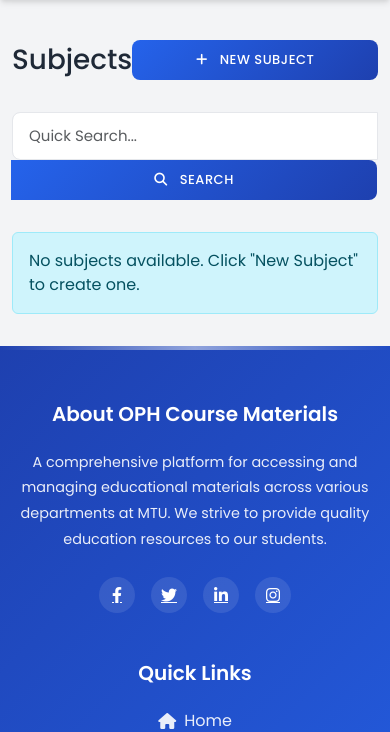
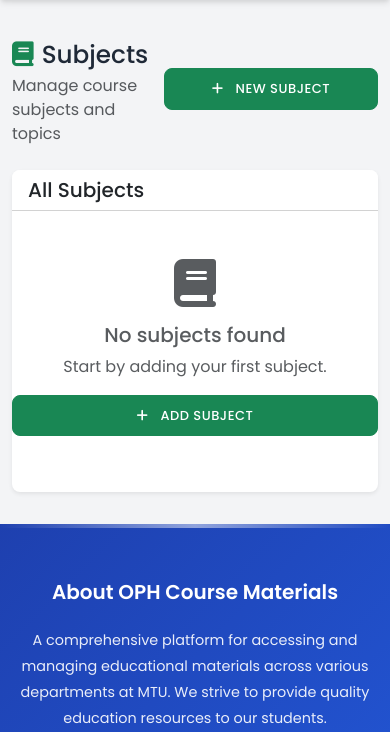
Before and after one commit to op-h/DATABASE, a Flask app: template app/templates/admin/subjects.html in a window 390 px wide. Shown: the part 60-792 px from the top of the page. Run offline with Flask 3, Linux system fonts and the light colour scheme; the template is opened without the code that fills it, so the values that code supplies are empty; some libraries are stand-ins or nearby versions.

Commit message:
Improved admin UI: Enhanced materials and subjects templates with modern table design

```diff
--- a/app/templates/admin/subjects.html
+++ b/app/templates/admin/subjects.html
@@ -4,58 +4,96 @@
 
 {% block content %}
 <div class="container mt-4">
+    <!-- Header -->
     <div class="d-flex justify-content-between align-items-center mb-4">
-        <h1>Subjects</h1>
-        <a href="{{ url_for('admin.add_subject') }}" class="btn btn-primary">
+        <div>
+            <h1 class="h2 mb-1">
+                <i class="fas fa-book me-2 text-success"></i>Subjects
+            </h1>
+            <p class="text-muted mb-0">Manage course subjects and topics</p>
+        </div>
+        <a href="{{ url_for('admin.add_subject') }}" class="btn btn-success">
             <i class="fas fa-plus me-1"></i>New Subject
         </a>
     </div>
 
-    {% include 'components/search.html' with context %}
-
-    <div class="row">
-        {% for subject in subjects %}
-        <div class="col-md-4 mb-4">
-            <div class="card h-100">
-                <div class="card-body">
-                    <h5 class="card-title">{{ subject.name }}</h5>
-                    <p class="card-text text-muted">
-                        Department: {{ subject.department.name }}<br>
-                        {{ subject.materials.count() }} materials
-                    </p>
-                    <div class="d-flex justify-content-between mt-3">
-                        <a href="{{ url_for('admin.edit_subject', id=subject.id) }}" class="btn btn-outline-primary">
-                            <i class="fas fa-edit me-1"></i>Edit
-                        </a>
-                        <a href="{{ url_for('admin.delete_subject', id=subject.id) }}"
-                           class="btn btn-outline-danger"
-                           onclick="return confirm('Are you sure you want to delete this subject? This action cannot be undone.');">
-                            <i class="fas fa-trash-alt me-1"></i>Delete
-                        </a>
-                    </div>
-                </div>
+    <!-- Subjects List -->
+    <div class="card shadow-sm">
+        <div class="card-header bg-white">
+            <h5 class="mb-0">All Subjects</h5>
+        </div>
+        <div class="card-body p-0">
+            {% if subjects %}
+            <div class="table-responsive">
+                <table class="table table-hover mb-0">
+                    <thead class="table-light">
+                        <tr>
+                            <th>Subject Name</th>
+                            <th>Department</th>
+                            <th>Description</th>
+                            <th>Materials</th>
+                            <th>Actions</th>
+                        </tr>
+                    </thead>
+                    <tbody>
+                        {% for subject in subjects %}
+                        <tr>
+                            <td>
+                                <div class="d-flex align-items-center">
+                                    <div class="subject-icon me-2">
+                                        <i class="fas fa-book text-success"></i>
+                                    </div>
+                                    <div>
+                                        <strong>{{ subject.name }}</strong>
+                                    </div>
+                                </div>
+                            </td>
+                            <td>
+                                <span class="badge bg-primary">{{ subject.department.name }}</span>
+                            </td>
+                            <td>
+                                {% if subject.description %}
+                                {{ subject.description[:60] }}{% if subject.description|length > 60 %}...{% endif %}
+                                {% else %}
+                                <span class="text-muted">No description</span>
+                                {% endif %}
+                            </td>
+                            <td>
+                                <span class="badge bg-info">{{ subject.materials.count() }} materials</span>
+                            </td>
+                            <td>
+                                <div class="btn-group btn-group-sm" role="group">
+                                    <a href="{{ url_for('admin.edit_subject', id=subject.id) }}" class="btn btn-outline-warning" title="Edit">
+                                        <i class="fas fa-edit"></i>
+                                    </a>
+                                    <a href="{{ url_for('admin.delete_subject', id=subject.id) }}" class="btn btn-outline-danger" title="Delete" onclick="return confirm('Are you sure you want to delete this subject? This will also delete all associated materials.')">
+                                        <i class="fas fa-trash"></i>
+                                    </a>
+                                </div>
+                            </td>
+                        </tr>
+                        {% endfor %}
+                    </tbody>
+                </table>
             </div>
+            {% else %}
+            <div class="text-center py-5">
+                <i class="fas fa-book fa-3x text-muted mb-3"></i>
+                <h5 class="text-muted">No subjects found</h5>
+                <p class="text-muted">Start by adding your first subject.</p>
+                <a href="{{ url_for('admin.add_subject') }}" class="btn btn-success">
+                    <i class="fas fa-plus me-1"></i>Add Subject
+                </a>
+            </div>
+            {% endif %}
         </div>
-        {% else %}
-        <div class="col-12">
-            <div class="alert alert-info">
-                {% if request.args.get('q') %}
-                No subjects found matching your search.
-                {% else %}
-                No subjects available. Click "New Subject" to create one.
-                {% endif %}
-            </div>
-        </div>
-        {% endfor %}
     </div>
 </div>
+
+<style>
+.subject-icon {
+    width: 24px;
+    text-align: center;
+}
+</style>
 {% endblock %}
-
-{% block extra_js %}
-<script>
-document.addEventListener('DOMContentLoaded', function() {
-    // Set search URL for the search component
-    document.querySelector('.search-form').action = "{{ url_for('admin.subjects') }}";
-});
-</script>
-{% endblock %}
```
Also changed, not shown: app/templates/admin/materials.html (+81 -37 lines).
